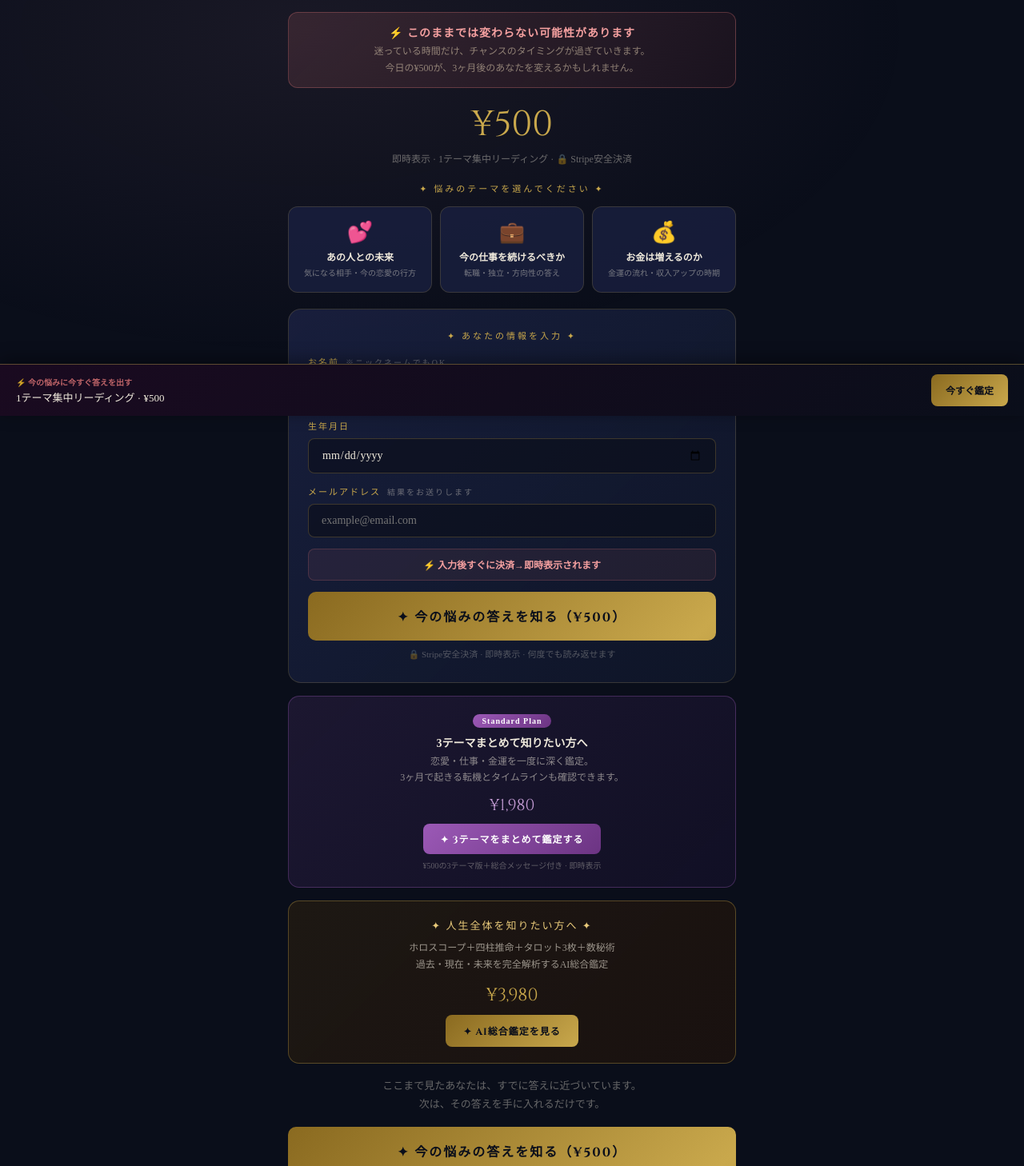
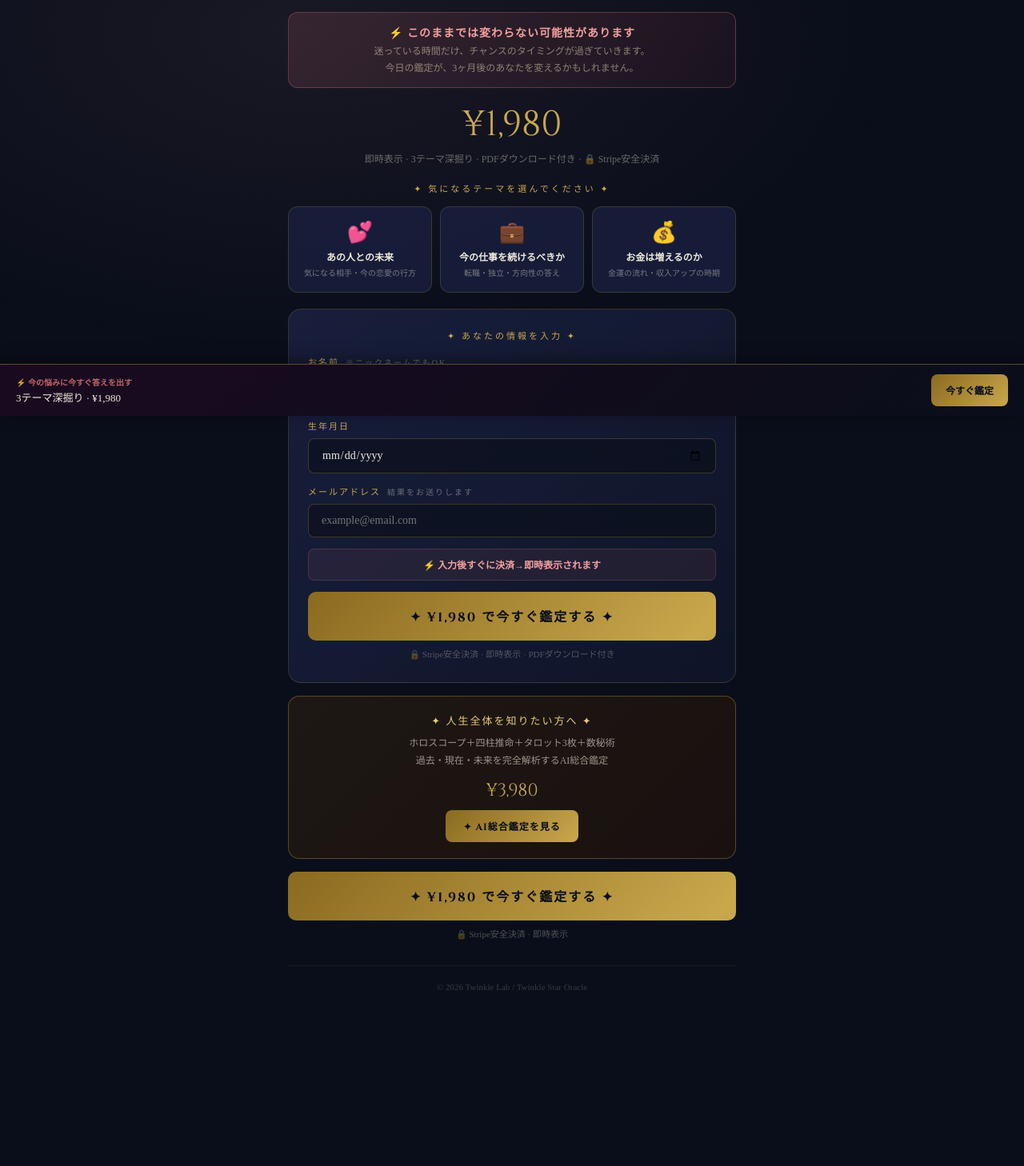
Before and after one commit to sincere1229/sincere1229-twinklelab-next, a Next.js app: page /star/mini in a window 1280 px wide. Shown: the part 280-1738 px from the top of the page at 80% size. After the commit the page ends 1690 px from the top, so only its background shows below. Built offline with nearby package versions, Linux system fonts and the light colour scheme.

Commit message:
Update page.tsx

```diff
--- a/app/star/mini/page.tsx
+++ b/app/star/mini/page.tsx
@@ -2,28 +2,10 @@
 
 import { useState } from 'react'
 
-// ★ Stripe Payment Links（テスト）
-const STRIPE_URL_500 = 'https://buy.stripe.com/00w14g2j46C66oBcFl33W04'
-
 const THEMES = [
-  {
-    id: 'love',
-    icon: '💕',
-    name: 'あの人との未来',
-    sub: '気になる相手・今の恋愛の行方',
-  },
-  {
-    id: 'work',
-    icon: '💼',
-    name: '今の仕事を続けるべきか',
-    sub: '転職・独立・方向性の答え',
-  },
-  {
-    id: 'money',
-    icon: '💰',
-    name: 'お金は増えるのか',
-    sub: '金運の流れ・収入アップの時期',
-  },
+  { id: 'love',  icon: '💕', name: 'あの人との未来',      sub: '気になる相手・今の恋愛の行方' },
+  { id: 'work',  icon: '💼', name: '今の仕事を続けるべきか', sub: '転職・独立・方向性の答え' },
+  { id: 'money', icon: '💰', name: 'お金は増えるのか',     sub: '金運の流れ・収入アップの時期' },
 ]
 
 export default function MiniReading() {
@@ -36,18 +18,25 @@ export default function MiniReading() {
     const email = (document.getElementById('inp-email') as HTMLInputElement)?.value?.trim()
     if (!selectedTheme) { alert('テーマを選んでください'); return }
     if (!name || !birth || !email) { alert('全ての項目を入力してください'); return }
+
     setPaying(true)
     try {
-      // ① Stripe Payment Link にユーザー情報をクエリで渡す
       const theme = THEMES.find(t => t.id === selectedTheme)
-      const params = new URLSearchParams({
-        prefilled_email: email,
-        client_reference_id: `${name}_${birth}_${selectedTheme}`,
+      // ★ Checkout API 経由（plan=mini → ¥1,980）
+      const res = await fetch('/api/create-checkout', {
+        method: 'POST',
+        headers: { 'Content-Type': 'application/json' },
+        body: JSON.stringify({
+          plan: 'mini',
+          name,
+          birth,
+          email,
+          theme: theme?.name || selectedTheme,
+        }),
       })
-      // 決済後に結果ページへ
-      const successUrl = `${window.location.origin}/star/result?name=${encodeURIComponent(name)}&birth=${encodeURIComponent(birth)}&theme=${encodeURIComponent(theme?.name || selectedTheme)}&paid=1&plan=mini`
-      // Payment Linkは直接遷移（success_urlはStripeダッシュボードで設定）
-      window.location.href = `${STRIPE_URL_500}?${params.toString()}`
+      const { url, error } = await res.json()
+      if (error) throw new Error(error)
+      window.location.href = url
     } catch (e: any) {
       alert('エラーが発生しました：' + e.message)
       setPaying(false)
@@ -66,68 +55,41 @@ export default function MiniReading() {
         body{background-color:var(--navy);color:var(--white);font-family:'Noto Serif JP',serif;min-height:100vh;}
         body::before{content:'';position:fixed;top:0;left:0;width:100%;height:100%;background:radial-gradient(ellipse at 30% 40%,rgba(232,160,192,0.07) 0%,transparent 60%);pointer-events:none;z-index:0;}
         .wrap{position:relative;z-index:1;max-width:600px;margin:0 auto;padding:32px 20px 100px;}
-
         .back{display:inline-block;font-size:12px;color:rgba(201,168,76,0.6);text-decoration:none;margin-bottom:16px;}
         .hero{text-align:center;margin-bottom:24px;}
         .label{font-family:'Cinzel',serif;font-size:10px;letter-spacing:4px;color:var(--gold);text-transform:uppercase;margin-bottom:12px;opacity:0.7;}
         .title{font-family:'Cinzel',serif;font-size:clamp(22px,5vw,34px);color:var(--gold2);letter-spacing:3px;margin-bottom:8px;}
         .gold-line{width:80px;height:1px;background:linear-gradient(90deg,transparent,var(--gold),transparent);margin:12px auto;}
         .hero-sub{font-size:14px;color:rgba(240,234,220,0.75);line-height:1.8;margin-bottom:12px;}
-
-        /* ④ 緊急性バー */
         .urgency{background:linear-gradient(135deg,rgba(232,122,122,0.14),rgba(200,60,60,0.07));border:1px solid rgba(232,122,122,0.3);border-radius:12px;padding:14px 16px;text-align:center;margin-bottom:16px;}
         .urgency-main{color:#f5a0a0;font-size:14px;font-weight:600;letter-spacing:1px;margin-bottom:4px;}
         .urgency-sub{color:rgba(232,213,183,0.55);font-size:12px;line-height:1.7;}
-
-        /* 価格エリア */
         .price-area{text-align:center;margin-bottom:20px;}
         .price{font-family:'Cinzel',serif;font-size:44px;color:var(--gold);margin-bottom:4px;}
         .price-sub{font-size:12px;color:rgba(240,234,220,0.4);margin-bottom:12px;}
-
-        /* ③ CTA変更 */
         .cta-btn{width:100%;padding:18px;background:linear-gradient(135deg,#8a6a20,var(--gold),#8a6a20);background-size:200% 100%;border:none;border-radius:10px;color:#0a0e1a;font-family:'Cinzel',serif;font-size:16px;font-weight:700;letter-spacing:2px;cursor:pointer;transition:all 0.4s;display:block;text-align:center;text-decoration:none;}
         .cta-btn:hover{background-position:100% 0;box-shadow:0 8px 30px rgba(201,168,76,0.4);transform:translateY(-1px);}
         .cta-btn:disabled{opacity:0.7;cursor:not-allowed;transform:none;}
         .cta-note{text-align:center;font-size:11px;color:rgba(240,234,220,0.3);margin-top:8px;margin-bottom:4px;}
-
-        /* ② テーマ選択（変更後テーマ名） */
         .theme-label{font-family:'Cinzel',serif;font-size:11px;color:var(--gold);letter-spacing:3px;text-transform:uppercase;margin-bottom:14px;text-align:center;}
         .theme-grid{display:grid;grid-template-columns:repeat(3,1fr);gap:10px;margin-bottom:20px;}
         .theme-btn{background:rgba(26,32,64,0.8);border:1px solid rgba(201,168,76,0.2);border-radius:12px;padding:16px 8px;text-align:center;cursor:pointer;transition:all 0.3s;}
+        .theme-btn:hover{border-color:rgba(201,168,76,0.4);}
         .theme-btn.active{border-color:var(--gold);background:rgba(201,168,76,0.12);box-shadow:0 0 16px rgba(201,168,76,0.15);}
         .theme-icon{font-size:26px;margin-bottom:8px;display:block;}
         .theme-name{font-size:12px;color:var(--white);font-weight:600;margin-bottom:4px;line-height:1.4;}
         .theme-sub{font-size:10px;color:rgba(240,234,220,0.45);line-height:1.4;}
-
-        /* フォーム */
         .card{background:linear-gradient(135deg,rgba(26,32,64,0.9),rgba(15,22,40,0.95));border:1px solid rgba(201,168,76,0.2);border-radius:16px;padding:24px;margin-bottom:16px;}
         .card-title{font-family:'Cinzel',serif;font-size:11px;color:var(--gold);letter-spacing:3px;text-transform:uppercase;margin-bottom:16px;text-align:center;}
         .form-group{margin-bottom:14px;}
         .form-label{display:block;font-size:11px;color:var(--gold);letter-spacing:2px;margin-bottom:8px;}
         .form-input{width:100%;background:rgba(10,14,26,0.6);border:1px solid rgba(201,168,76,0.25);border-radius:8px;padding:12px 16px;color:var(--white);font-family:'Noto Serif JP',serif;font-size:14px;outline:none;transition:border-color 0.3s;}
         .form-input:focus{border-color:var(--gold);}
-
-        /* ④ フォーム内緊急性 */
-        .form-urgency{background:rgba(232,122,122,0.08);border:1px solid rgba(232,122,122,0.2);border-radius:8px;padding:10px 14px;text-align:center;margin-bottom:14px;}
-        .form-urgency-text{color:#f5a0a0;font-size:12px;font-weight:600;}
-
-        /* ⑤ ¥1,980導線（新規追加） */
-        .mid-upsell{background:linear-gradient(135deg,rgba(100,60,140,0.2),rgba(60,30,100,0.15));border:1px solid rgba(155,89,182,0.35);border-radius:14px;padding:20px;text-align:center;margin-bottom:16px;}
-        .mid-upsell-badge{display:inline-block;background:linear-gradient(135deg,#9b59b6,#6c3483);color:#fff;font-size:10px;font-weight:700;border-radius:20px;padding:3px 12px;letter-spacing:1px;margin-bottom:8px;}
-        .mid-upsell-title{font-size:14px;color:var(--white);font-weight:600;margin-bottom:4px;}
-        .mid-upsell-desc{font-size:12px;color:rgba(240,234,220,0.55);line-height:1.7;margin-bottom:10px;}
-        .mid-upsell-price{font-family:'Cinzel',serif;font-size:20px;color:#c39bd3;margin-bottom:10px;}
-        .mid-upsell-btn{display:inline-block;background:linear-gradient(135deg,#9b59b6,#6c3483);color:#fff;font-family:'Cinzel',serif;font-size:12px;font-weight:700;letter-spacing:1px;padding:10px 22px;border-radius:8px;text-decoration:none;transition:all 0.3s;}
-        .mid-upsell-note{font-size:10px;color:rgba(240,234,220,0.35);margin-top:6px;}
-
-        /* ¥3,980アップセル */
         .upsell{background:linear-gradient(135deg,rgba(60,40,10,0.4),rgba(40,20,5,0.5));border:1px solid rgba(201,168,76,0.35);border-radius:14px;padding:20px;text-align:center;margin-bottom:16px;}
         .upsell-title{font-family:'Cinzel',serif;font-size:13px;color:var(--gold2);letter-spacing:2px;margin-bottom:8px;}
         .upsell-desc{font-size:12px;color:rgba(240,234,220,0.6);line-height:1.8;margin-bottom:12px;}
         .upsell-price{font-family:'Cinzel',serif;font-size:22px;color:var(--gold);margin-bottom:10px;}
         .upsell-btn{display:inline-block;background:linear-gradient(135deg,#8a6a20,var(--gold));color:#0a0e1a;font-family:'Cinzel',serif;font-size:12px;font-weight:700;letter-spacing:1px;padding:11px 22px;border-radius:8px;text-decoration:none;}
-
-        /* 固定CTA */
         .fixed-cta{position:fixed;bottom:0;left:0;right:0;z-index:9999;background:linear-gradient(135deg,#1a0a20,#0a0e1a);border-top:1px solid rgba(201,168,76,0.4);padding:12px 20px;display:flex;align-items:center;gap:12px;box-shadow:0 -4px 20px rgba(0,0,0,0.4);}
         .fixed-cta-text{flex:1;}
         .fixed-cta-label{font-size:10px;color:rgba(232,122,122,0.8);font-weight:600;margin-bottom:2px;}
@@ -135,41 +97,36 @@ export default function MiniReading() {
         .fixed-cta-btn{background:linear-gradient(135deg,#8a6a20,var(--gold));border:none;border-radius:8px;color:#0a0e1a;font-family:'Cinzel',serif;font-size:12px;font-weight:700;padding:11px 18px;cursor:pointer;white-space:nowrap;flex-shrink:0;}
         .spacer{height:70px;}
         footer{text-align:center;margin-top:32px;padding-top:20px;border-top:1px solid rgba(201,168,76,0.1);font-size:11px;color:rgba(240,234,220,0.2);}
-
         @media(max-width:480px){.theme-grid{grid-template-columns:1fr;}.theme-btn{display:flex;align-items:center;gap:12px;padding:14px 16px;}.theme-icon{margin-bottom:0;font-size:22px;flex-shrink:0;}.theme-name{text-align:left;}.theme-sub{text-align:left;}}
       `}</style>
 
       <div className="wrap">
         <a href="/star" className="back">← 占いポータルに戻る</a>
 
-        {/* ヒーロー */}
         <div className="hero">
           <div className="label">✦ Mini Reading ✦</div>
           <h1 className="title">今の悩みの答えを<br/>今すぐ知る</h1>
           <div className="gold-line"></div>
           <p className="hero-sub">
-            1テーマ集中・AIが深く読み解く<br/>
-            気になるテーマを選んで、今すぐ答えを出す
+            3テーマ深掘り・AIが丁寧に読み解く<br/>
+            恋愛・仕事・金運を一度に鑑定
           </p>
         </div>
 
-        {/* ④ 緊急性 */}
         <div className="urgency">
           <div className="urgency-main">⚡ このままでは変わらない可能性があります</div>
           <div className="urgency-sub">
             迷っている時間だけ、チャンスのタイミングが過ぎていきます。<br/>
-            今日の¥500が、3ヶ月後のあなたを変えるかもしれません。
+            今日の鑑定が、3ヶ月後のあなたを変えるかもしれません。
           </div>
         </div>
 
-        {/* 価格 */}
         <div className="price-area">
-          <div className="price">¥500</div>
-          <div className="price-sub">即時表示 · 1テーマ集中リーディング · 🔒 Stripe安全決済</div>
+          <div className="price">¥1,980</div>
+          <div className="price-sub">即時表示 · 3テーマ深掘り · PDFダウンロード付き · 🔒 Stripe安全決済</div>
         </div>
 
-        {/* ② テーマ選択（変更後） */}
-        <div className="theme-label">✦ 悩みのテーマを選んでください ✦</div>
+        <div className="theme-label">✦ 気になるテーマを選んでください ✦</div>
         <div className="theme-grid">
           {THEMES.map(t => (
             <div
@@ -184,10 +141,9 @@ export default function MiniReading() {
           ))}
         </div>
 
-        {/* テーマ選択後の強化メッセージ */}
         {selectedTheme && (
           <div style={{background:'rgba(201,168,76,0.08)',border:'1px solid rgba(201,168,76,0.25)',borderRadius:10,padding:'12px 16px',textAlign:'center',marginBottom:'16px'}}>
-            <div style={{fontSize:'13px',color:'var(--gold2)',fontWeight:600,marginBottom:'4px'}}>
+            <div style={{fontSize:'13px',color:'#e8c97a',fontWeight:600,marginBottom:'4px'}}>
               「{THEMES.find(t=>t.id===selectedTheme)?.name}」を選択しました
             </div>
             <div style={{fontSize:'11px',color:'rgba(240,234,220,0.5)'}}>
@@ -196,7 +152,6 @@ export default function MiniReading() {
           </div>
         )}
 
-        {/* フォーム */}
         <div className="card">
           <div className="card-title">✦ あなたの情報を入力 ✦</div>
           <div className="form-group">
@@ -211,37 +166,15 @@ export default function MiniReading() {
             <label className="form-label">メールアドレス<span style={{fontSize:'10px',color:'rgba(240,234,220,0.4)',marginLeft:'8px'}}>結果をお送りします</span></label>
             <input type="email" className="form-input" placeholder="example@email.com" id="inp-email" />
           </div>
-
-          {/* ④ フォーム内緊急性 */}
-          <div className="form-urgency">
-            <div className="form-urgency-text">⚡ 入力後すぐに決済→即時表示されます</div>
+          <div style={{background:'rgba(232,122,122,0.08)',border:'1px solid rgba(232,122,122,0.2)',borderRadius:8,padding:'10px 14px',textAlign:'center',marginBottom:'14px'}}>
+            <div style={{color:'#f5a0a0',fontSize:'12px',fontWeight:600}}>⚡ 入力後すぐに決済→即時表示されます</div>
           </div>
-
-          {/* ③ CTA変更「今の悩みの答えを知る（¥500）」 + ① Stripe接続 */}
-          <button
-            className="cta-btn"
-            onClick={handlePay}
-            disabled={paying}
-          >
-            {paying ? '決済ページへ移動中...' : '✦ 今の悩みの答えを知る（¥500）'}
+          <button className="cta-btn" onClick={handlePay} disabled={paying}>
+            {paying ? '決済ページへ移動中...' : '✦ ¥1,980 で今すぐ鑑定する ✦'}
           </button>
-          <p className="cta-note">🔒 Stripe安全決済 · 即時表示 · 何度でも読み返せます</p>
+          <p className="cta-note">🔒 Stripe安全決済 · 即時表示 · PDFダウンロード付き</p>
         </div>
 
-        {/* ⑤ ¥1,980導線（新規追加） */}
-        <div className="mid-upsell">
-          <div className="mid-upsell-badge">Standard Plan</div>
-          <div className="mid-upsell-title">3テーマまとめて知りたい方へ</div>
-          <div className="mid-upsell-desc">
-            恋愛・仕事・金運を一度に深く鑑定。<br/>
-            3ヶ月で起きる転機とタイムラインも確認できます。
-          </div>
-          <div className="mid-upsell-price">¥1,980</div>
-          <a href="/star/chukan" className="mid-upsell-btn">✦ 3テーマをまとめて鑑定する</a>
-          <div className="mid-upsell-note">¥500の3テーマ版＋総合メッセージ付き · 即時表示</div>
-        </div>
-
-        {/* ¥3,980アップセル */}
         <div className="upsell">
           <div className="upsell-title">✦ 人生全体を知りたい方へ ✦</div>
           <p className="upsell-desc">
@@ -252,29 +185,20 @@ export default function MiniReading() {
           <a href="/star/sogo" className="upsell-btn">✦ AI総合鑑定を見る</a>
         </div>
 
-        <p style={{textAlign:'center',fontSize:'13px',color:'rgba(240,234,220,0.4)',margin:'16px 0',lineHeight:1.8}}>
-          ここまで見たあなたは、すでに答えに近づいています。<br/>
-          次は、その答えを手に入れるだけです。
-        </p>
-
-        {/* ③ 下部CTA */}
-        <button className="cta-btn" onClick={handlePay} disabled={paying}>
-          {paying ? '移動中...' : '✦ 今の悩みの答えを知る（¥500）'}
+        <button className="cta-btn" onClick={handlePay} disabled={paying} style={{marginBottom:'8px'}}>
+          {paying ? '移動中...' : '✦ ¥1,980 で今すぐ鑑定する ✦'}
         </button>
         <p className="cta-note" style={{marginBottom:'24px'}}>🔒 Stripe安全決済 · 即時表示</p>
 
         <footer>© 2026 Twinkle Lab / Twinkle Star Oracle</footer>
       </div>
 
-      {/* 固定CTAバナー */}
       <div className="fixed-cta">
         <div className="fixed-cta-text">
           <div className="fixed-cta-label">⚡ 今の悩みに今すぐ答えを出す</div>
-          <div className="fixed-cta-main">1テーマ集中リーディング · ¥500</div>
+          <div className="fixed-cta-main">3テーマ深掘り · ¥1,980</div>
         </div>
-        <button className="fixed-cta-btn" onClick={scrollToForm}>
-          今すぐ鑑定
-        </button>
+        <button className="fixed-cta-btn" onClick={scrollToForm}>今すぐ鑑定</button>
       </div>
       <div className="spacer"></div>
     </>
```
